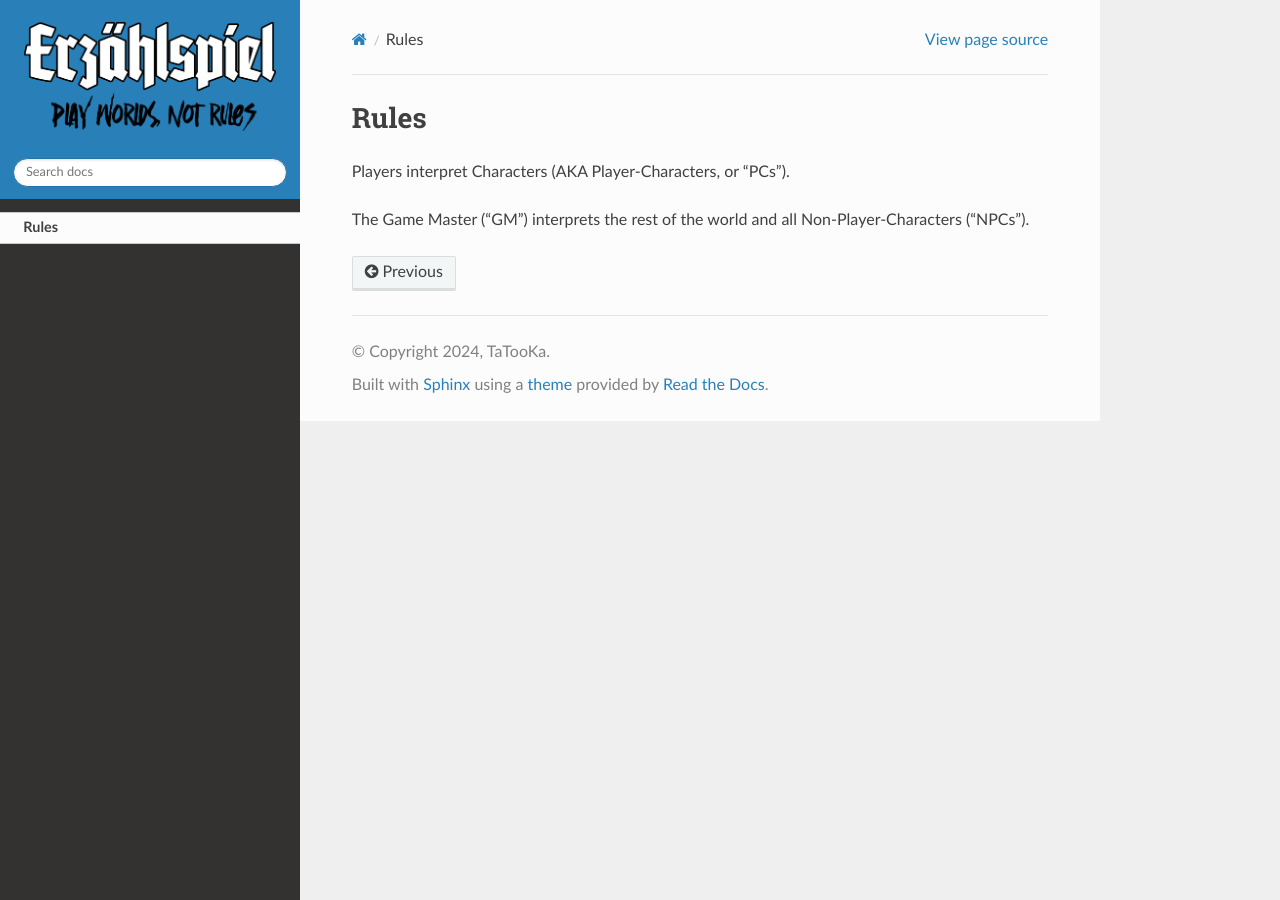
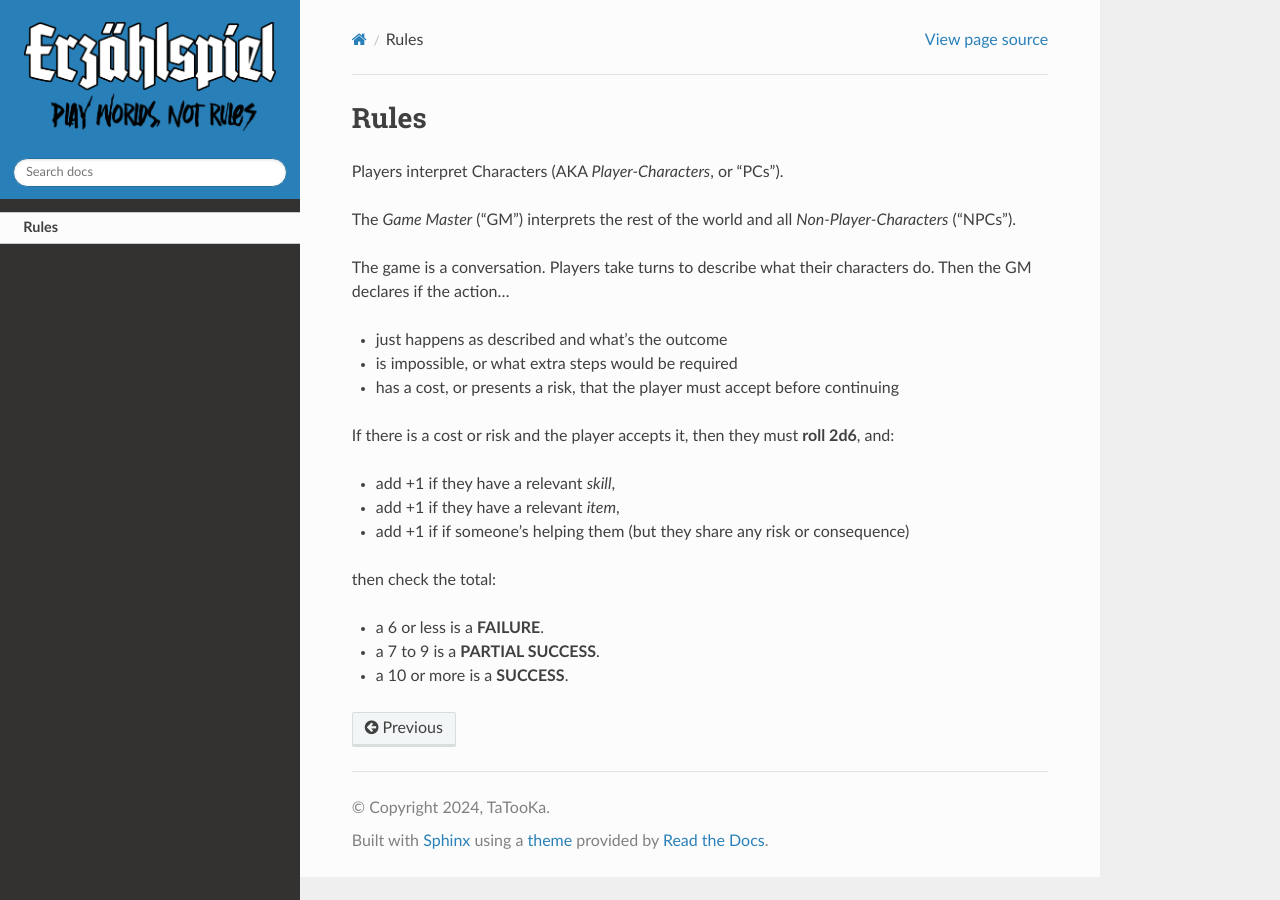
Before and after one commit to TaTooKa/froth, a Sphinx documentation site: the page built from docs/source/pages/rules.rst, in a window 1280 px wide. Built offline with Sphinx 7.4.7 and the Read the Docs theme 3.1.0, drawn with Linux system fonts in a browser that asks for light colours.

Commit message:
add text to rules.

```diff
--- a/docs/source/index.rst
+++ b/docs/source/index.rst
@@ -3,7 +3,7 @@ Erzählspiel
 
 Erzählspiel means "narrative game" in German.
 
-This is a rules-light, universal roleplaying game that follows the ethos of the FKR (Free Kriegsspiel Roleplaying).
+This is a rules-light, universal tabletop roleplaying game that follows the ethos of the FKR (Free Kriegsspiel Roleplaying).
 
 .. toctree::
    :hidden:
--- a/docs/source/pages/rules.rst
+++ b/docs/source/pages/rules.rst
@@ -1,6 +1,24 @@
 Rules
 =====
 
-Players interpret Characters (AKA Player-Characters, or "PCs").
+Players interpret Characters (AKA *Player-Characters*, or "PCs").
 
-The Game Master ("GM") interprets the rest of the world and all Non-Player-Characters ("NPCs").
+The *Game Master* ("GM") interprets the rest of the world and all *Non-Player-Characters* ("NPCs").
+
+The game is a conversation. Players take turns to describe what their characters do. Then the GM declares if the action...
+
+- just happens as described and what's the outcome
+- is impossible, or what extra steps would be required
+- has a cost, or presents a risk, that the player must accept before continuing
+
+If there is a cost or risk and the player accepts it, then they must **roll 2d6**, and:
+
+- add +1 if they have a relevant *skill*,
+- add +1 if they have a relevant *item*,
+- add +1 if if someone's helping them (but they share any risk or consequence)
+
+then check the total:
+
+- a 6 or less is a **FAILURE**.
+- a 7 to 9 is a **PARTIAL SUCCESS**.
+- a 10 or more is a **SUCCESS**.
```
